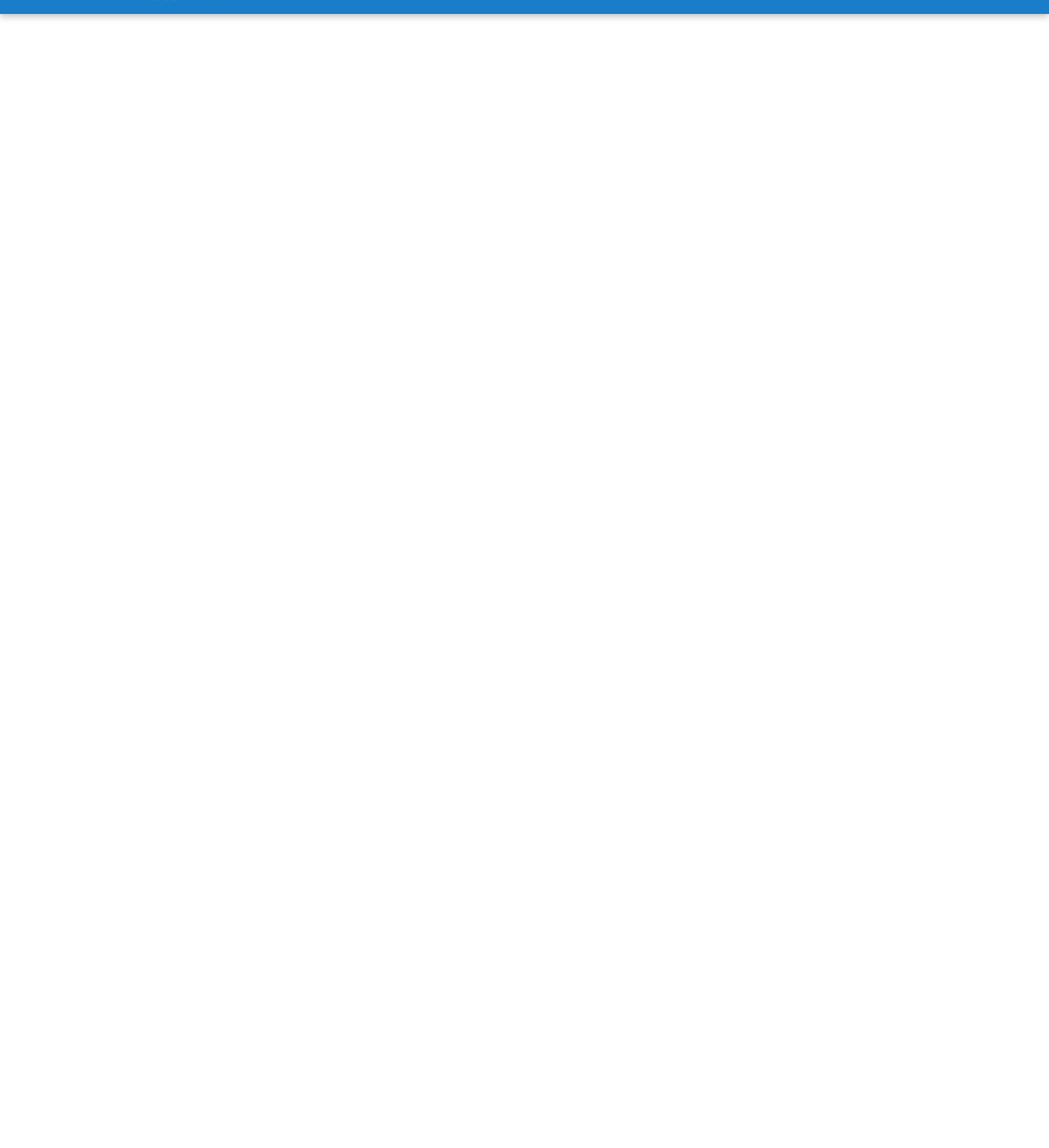
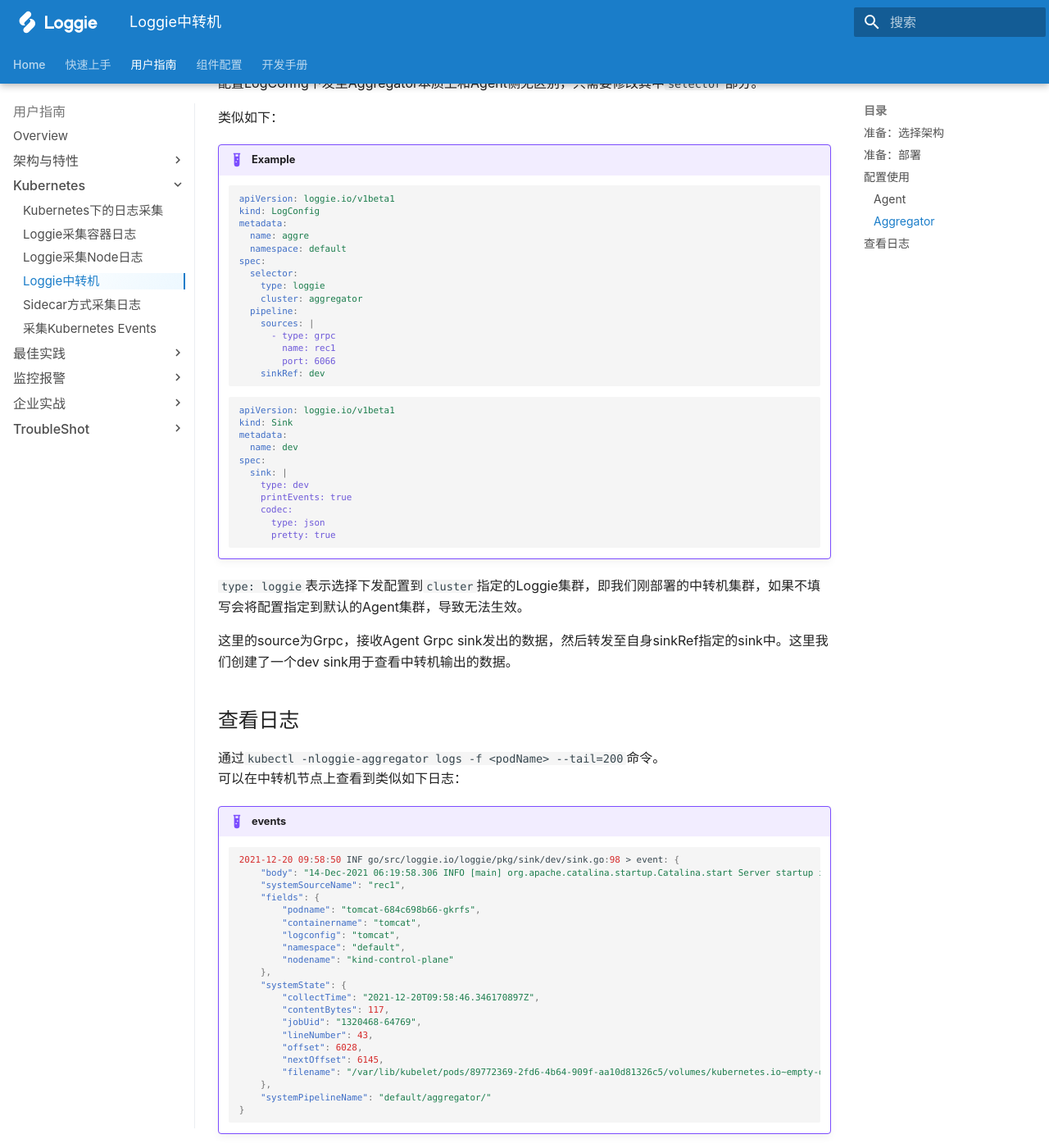
Before and after one commit to loggie-io/docs, an MkDocs documentation site: the page built from docs/user-guide/use-in-kubernetes/aggregator.md, in a window 1280 px wide and 1400 px high, scrolled down 1383 px. Shown: the whole window at 82% size. Built offline with MkDocs 1.6.1 and Material for MkDocs 9.7.7, drawn with Linux system fonts in a browser that asks for light colours; some web fonts are replaced; some of the changed text lies outside the part shown.

Commit message:
Feat: add aggregator docs (#8)

````diff
--- a/docs/user-guide/use-in-kubernetes/aggregator.md
+++ b/docs/user-guide/use-in-kubernetes/aggregator.md
@@ -1 +1,133 @@
-# 使用Loggie为中转机
+# 使用Loggie中转机
+
+Loggie可以部署为Agent，同时支持独立部署，进行聚合、转发和处理。
+
+## 准备：选择架构
+使用中转机架构的方式一般有多种，常见的有：
+
+- `Agent -> Aggregator`: Agent直接发送至Aggregator，Aggregator再发送至后端存储。
+- `Agent -> MQ -> Aggregator`: Agent发送至消息队列，比如Kafka，然后Aggregator再消费Kafka消息发送至后端。
+
+是否引入Kafka等消息队列，主要取决于自身的场景需求和数据的量级。
+
+## 准备：部署
+
+1. 部署Agent
+
+2. 部署[Aggregator](../../getting-started/install/kubernetes.md#loggie-aggregator)
+
+部署为Aggregator类型时，请务必在Kubernetes配置中指定`cluster`集群名称。
+
+为了查看输出日志更加方便，可以在Loggie的启动参数中加上`-log.jsonFormat=false`，使用非json格式的日志打印。
+
+## 配置使用
+
+### Agent
+
+采集日志的LogConfig配置无区别，只需要修改sink发送至Loggie Aggregator或者Kafka即可。
+
+如果仅仅修改`sink`或者`interceptor` CR本身不会立即同步到已经使用的LogConfig里，只有等待某些事件触发后（LogConfig本身被修改、关联Pod有重建等）才会被刷新配置。如果需要立刻更新，可以考虑重启Loggie本身。
+
+被采集的容器创建以及匹配的LogConfig，请参考[Loggie采集容器日志](./collect-container-logs.md)。
+
+这里我们将其中的sink修改为以下示例：
+
+!!! example
+
+    === "Aggregator"
+        ```yaml
+        apiVersion: loggie.io/v1beta1
+        kind: Sink
+        metadata:
+          name: aggregator
+        spec:
+          sink: |
+            type: grpc
+            host: "loggie-aggregator.loggie-aggregator:6166"
+        ```
+
+    === "Kafka"
+        ```yaml
+        apiVersion: loggie.io/v1beta1
+        kind: Sink
+        metadata:
+          name: kafka
+        spec:
+          sink: |
+            type: kafka
+            brokers: ["127.0.0.1:6400"]
+            topic: "log-${fields.topic}"
+        ```
+
+### Aggregator
+
+配置LogConfig下发至Aggregator本质上和Agent侧无区别，只需要修改其中`selector`部分。
+
+类似如下：
+!!! example
+
+    ```yaml
+    apiVersion: loggie.io/v1beta1
+    kind: LogConfig
+    metadata:
+      name: aggre
+      namespace: default
+    spec:
+      selector:
+        type: loggie
+        cluster: aggregator
+      pipeline:
+        sources: |
+          - type: grpc
+            name: rec1
+            port: 6066
+        sinkRef: dev
+    ```
+
+    ```yaml
+    apiVersion: loggie.io/v1beta1
+    kind: Sink
+    metadata:
+      name: dev
+    spec:
+      sink: |
+        type: dev
+        printEvents: true
+        codec:
+          type: json
+          pretty: true
+    ```
+
+`type: loggie`表示选择下发配置到`cluster`指定的Loggie集群，即我们刚部署的中转机集群，如果不填写会将配置指定到默认的Agent集群，导致无法生效。
+
+这里的source为Grpc，接收Agent Grpc sink发出的数据，然后转发至自身sinkRef指定的sink中。这里我们创建了一个dev sink用于查看中转机输出的数据。
+
+## 查看日志
+
+通过`kubectl -nloggie-aggregator logs -f <podName> --tail=200`命令。
+可以在中转机节点上查看到类似如下日志：
+
+!!! example "events"
+    ```json
+    2021-12-20 09:58:50 INF go/src/loggie.io/loggie/pkg/sink/dev/sink.go:98 > event: {
+        "body": "14-Dec-2021 06:19:58.306 INFO [main] org.apache.catalina.startup.Catalina.start Server startup in [141] milliseconds",
+        "systemSourceName": "rec1",
+        "fields": {
+            "podname": "tomcat-684c698b66-gkrfs",
+            "containername": "tomcat",
+            "logconfig": "tomcat",
+            "namespace": "default",
+            "nodename": "kind-control-plane"
+        },
+        "systemState": {
+            "collectTime": "2021-12-20T09:58:46.346170897Z",
+            "contentBytes": 117,
+            "jobUid": "1320468-64769",
+            "lineNumber": 43,
+            "offset": 6028,
+            "nextOffset": 6145,
+            "filename": "/var/lib/kubelet/pods/89772369-2fd6-4b64-909f-aa10d81326c5/volumes/kubernetes.io~empty-dir/log/catalina.2021-12-14.log"
+        },
+        "systemPipelineName": "default/aggregator/"
+    }
+    ```
````
Also changed, not shown: docs/getting-started/install/kubernetes.md (+44 -9 lines).
